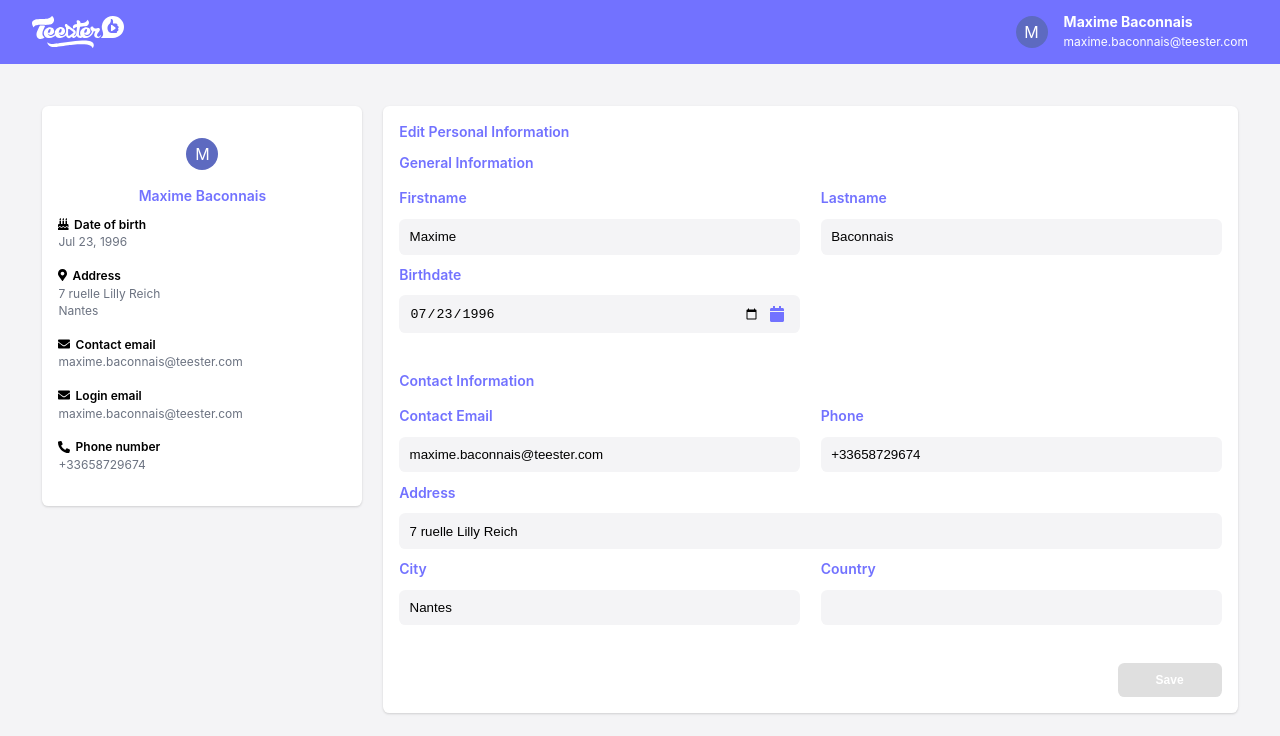
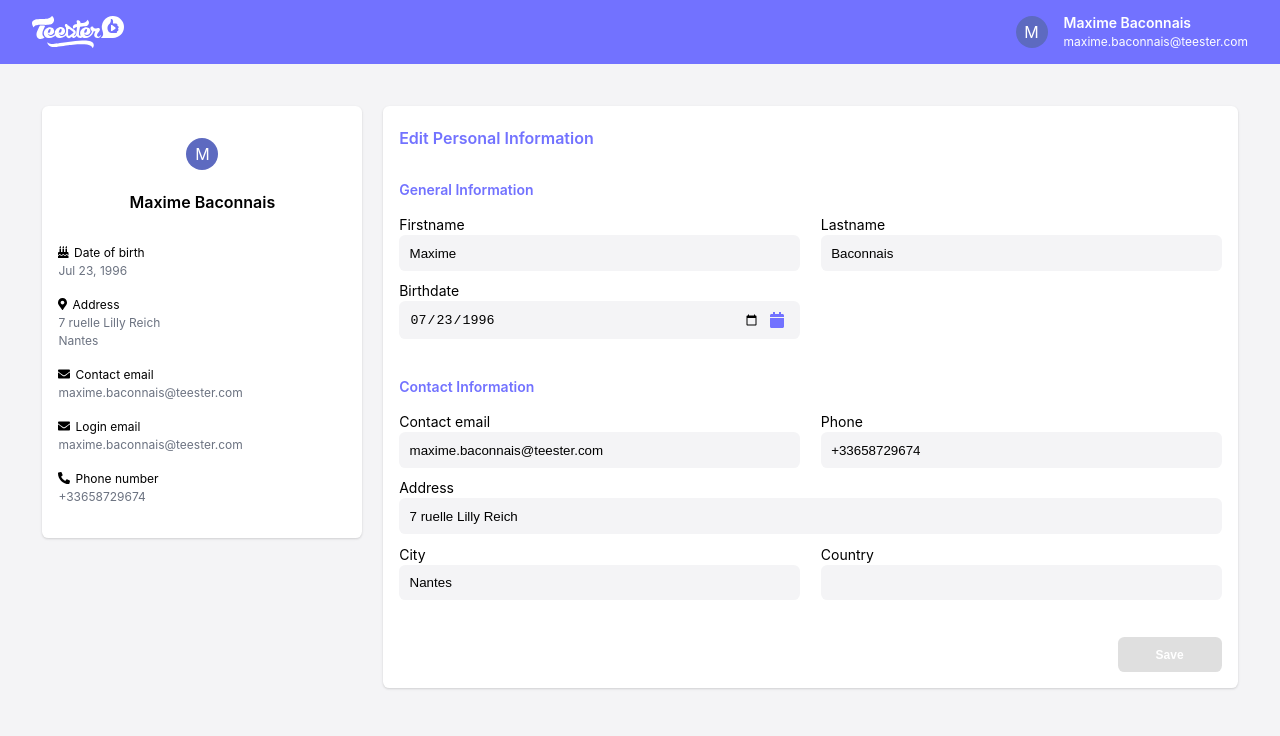
Before and after one commit to JLentremy/teester-project, a React (Create React App) app: page / in a window 1280 px wide. Shown: the top 736 px of the page. Built offline with nearby package versions, Linux system fonts and the light colour scheme.

Commit message:
Text component

```diff
--- a/src/components/Informations/InfosItem/index.tsx
+++ b/src/components/Informations/InfosItem/index.tsx
@@ -1,13 +1,12 @@
 import styled from "@emotion/styled";
-import React from "react";
 import Input, { InputProps } from "../../Input";
-import Title from "../../Title";
+import Text, { TextType } from "../../Text";
 import { ItemProps } from "../types";
 
 const InfosItemComp = ({ title, inputs }: ItemProps) => {
   return (
     <InfosItem>
-      <Title label={title} />
+      <Text label={title} type={TextType.title} accent />
       <Inputs>
         {inputs.map((input: InputProps, key) => (
           <Input
--- a/src/components/Informations/index.tsx
+++ b/src/components/Informations/index.tsx
@@ -2,7 +2,7 @@ import styled from "@emotion/styled";
 import { withProperties } from "../../app/utils";
 import Button from "../Button";
 import { Profile } from "../Profile";
-import Title from "../Title";
+import Text, { TextType } from "../Text";
 import Item from "./InfosItem";
 import { PersonalInfosProps } from "./types";
 
@@ -13,7 +13,7 @@ type Props = {
 const PersonalInfos = ({ title, children }: React.PropsWithChildren<Props>) => {
   return (
     <Section>
-      <Title label={title} />
+      <Text label={title} type={TextType.headtitle} accent />
       {children}
       <Button label="Save" onClick={() => true} disabled={true} />
     </Section>
--- a/src/components/Input/index.tsx
+++ b/src/components/Input/index.tsx
@@ -1,6 +1,6 @@
 import styled from "@emotion/styled";
 import Icon from "../Icon";
-import Title from "../Title";
+import Text, { TextType } from "../Text";
 
 export enum InputsType {
   text = "text",
@@ -17,7 +17,7 @@ export type InputProps = {
 const InputComp = ({ label, value, type }: InputProps) => {
   return (
     <Input type={type}>
-      <Title label={label} />
+      <Text label={label} type={TextType.subtitle} />
       <InputContainer>
         <StyledInput type={type} defaultValue={value}></StyledInput>
         {type === InputsType.date && (
--- a/src/components/Navbar/NavbarProfile/index.tsx
+++ b/src/components/Navbar/NavbarProfile/index.tsx
@@ -2,14 +2,15 @@ import styled from "@emotion/styled";
 import React from "react";
 import { NavbarProps } from "..";
 import Avatar from "../../Avatar";
+import Text, { TextType } from "../../Text";
 
 const NavbarProfileComp = ({ name, mail }: NavbarProps) => {
   return (
     <NavbarProfile>
       <Avatar letter={name[0]} />
       <div>
-        <Name>{name}</Name>
-        <Mail>{mail}</Mail>
+        <Text label={name} type={TextType.large} />
+        <Text label={mail} type={TextType.small} />
       </div>
     </NavbarProfile>
   );
@@ -19,15 +20,5 @@ const NavbarProfile = styled.div`
   display: flex;
   align-items: center;
 `;
-const Name = styled.div`
-  font-weight: 700;
-  font-size: var(--md-font);
-  line-height: 1.25rem;
-  text-transform: capitalize;
-`;
-const Mail = styled.div`
-  font-size: var(--sm-font);
-  line-height: 1.25rem;
-`;
 
 export default NavbarProfileComp;
--- a/src/components/Profile/ProfileItem/index.tsx
+++ b/src/components/Profile/ProfileItem/index.tsx
@@ -1,42 +1,30 @@
 import styled from "@emotion/styled";
 import React from "react";
-import Icon from "../../Icon";
+import Text, { TextType } from "../../Text";
 import { InfosProps } from "../types";
 
 const ProfileItemComp = ({ icon, label, value }: InfosProps) => {
   return (
     <ProfileItem>
-      <Label>
-        <StyledIcon icon={icon} aria-hidden="true" />
-        {label}
-      </Label>
-      {value.map((line) => line && <Value>{line}</Value>)}
+      <Text label={label} iconLeft={icon} type={TextType.small} />
+      {value.map(
+        (line) =>
+          line && (
+            <Text
+              label={line}
+              type={TextType.small}
+              color="var(--gray-color)"
+            />
+          )
+      )}
     </ProfileItem>
   );
 };
 
-const Flex = styled.div`
+const ProfileItem = styled.div`
   display: flex;
-`;
-const FlexCol = styled(Flex)`
   flex-direction: column;
-`;
-const ProfileItem = styled(FlexCol)`
   margin-bottom: var(--md-size);
-`;
-const Label = styled(Flex)`
-  font-weight: 600;
-  font-size: var(--sm-font);
-  align-items: center;
-  margin-bottom: calc(var(--xs-size) / 2);
-`;
-const StyledIcon = styled(Icon)`
-  margin-right: var(--xs-size);
-`;
-const Value = styled(Flex)`
-  font-size: var(--sm-font);
-  color: var(--gray-color);
-  margin-bottom: calc(var(--xs-size) / 2);
 `;
 
 export default ProfileItemComp;
--- a/src/components/Profile/index.tsx
+++ b/src/components/Profile/index.tsx
@@ -1,7 +1,7 @@
 import styled from "@emotion/styled";
 import { withProperties } from "../../app/utils";
 import Avatar from "../Avatar";
-import Title from "../Title";
+import Text, { TextType } from "../Text";
 import Item from "./ProfileItem";
 
 type Props = {
@@ -13,7 +13,7 @@ const ProfileComp = ({ name, children }: React.PropsWithChildren<Props>) => {
     <Profile>
       <Media>
         <Avatar letter={name[0]} />
-        <Title label={name} />
+        <Text label={name} type={TextType.headtitle} />
       </Media>
       {children}
     </Profile>
--- /dev/null
+++ b/src/components/Text/index.tsx
@@ -0,0 +1,100 @@
+import styled from "@emotion/styled";
+import { IconProp } from "@fortawesome/fontawesome-svg-core";
+import Icon from "../Icon";
+
+type TextProps = {
+  label: string;
+  iconLeft?: IconProp;
+  type?: TextType;
+  color?: string;
+  accent?: boolean;
+};
+type StyleProps = {
+  accent?: TextProps["accent"];
+  color?: TextProps["color"];
+};
+
+export enum TextType {
+  headtitle = "headtitle",
+  title = "title",
+  subtitle = "subtitle",
+  text = "text",
+  large = "large",
+  small = "small",
+}
+
+const TextComp = ({
+  label,
+  iconLeft,
+  type = TextType.text,
+  ...styledProps
+}: TextProps) => {
+  switch (type) {
+    case TextType.headtitle:
+      return (
+        <HeadTitle {...styledProps}>
+          {iconLeft && <StyledIcon icon={iconLeft} aria-hidden="true" />}
+          {label}
+        </HeadTitle>
+      );
+    case TextType.title:
+      return (
+        <Title {...styledProps}>
+          {iconLeft && <StyledIcon icon={iconLeft} aria-hidden="true" />}
+          {label}
+        </Title>
+      );
+    case TextType.large:
+      return (
+        <Large {...styledProps}>
+          {iconLeft && <StyledIcon icon={iconLeft} aria-hidden="true" />}
+          {label}
+        </Large>
+      );
+    case TextType.small:
+      return (
+        <Small {...styledProps}>
+          {iconLeft && <StyledIcon icon={iconLeft} aria-hidden="true" />}
+          {label}
+        </Small>
+      );
+    case TextType.text:
+    default:
+      return (
+        <Text {...styledProps}>
+          {iconLeft && <StyledIcon icon={iconLeft} aria-hidden="true" />}
+          {label}
+        </Text>
+      );
+  }
+};
+
+const Text = styled.div<StyleProps>`
+  font-size: var(--md-font);
+  line-height: 1.25rem;
+  align-items: center;
+
+  ${(props) => props.color && `color: ${props.color}`};
+  ${(props) => props.accent && "color: var(--accent-color)"};
+`;
+const Small = styled(Text)`
+  font-size: var(--sm-font);
+  line-height: 1.125rem;
+`;
+const Large = styled(Text)`
+  font-weight: 600;
+  text-transform: capitalize;
+`;
+const Title = styled(Large)`
+  margin-bottom: var(--sm-size);
+`;
+const HeadTitle = styled(Large)`
+  font-size: var(--xl-font);
+  margin-top: calc(var(--sm-size) / 2);
+  margin-bottom: var(--xl-size);
+`;
+const StyledIcon = styled(Icon)`
+  margin-right: var(--xs-size);
+`;
+
+export default TextComp;
--- a/src/components/Title/index.tsx
+++ /dev/null
@@ -1,24 +0,0 @@
-import styled from "@emotion/styled";
-
-type TitleProps = {
-  label: string;
-};
-
-const TitleComp = ({ label }: TitleProps) => {
-  return <StyledTitle>{label}</StyledTitle>;
-};
-
-const StyledTitle = styled.h1`
-  display: flex;
-  font-weight: 600;
-  font-size: var(--md-font);
-  line-height: 1.25rem;
-  text-transform: capitalize;
-
-  margin-bottom: var(--sm-size);
-  margin-top: 0;
-
-  color: var(--accent-color);
-`;
-
-export default TitleComp;
--- a/src/index.css
+++ b/src/index.css
@@ -27,7 +27,7 @@ body {
 
   --sm-font: 0.75rem;
   --md-font: 0.875rem;
-  --xl-font: var(--xl-size);
+  --xl-font: 1rem;
 
   --roundness: 0.4rem;
   --full-roundness: 9999px;
```
